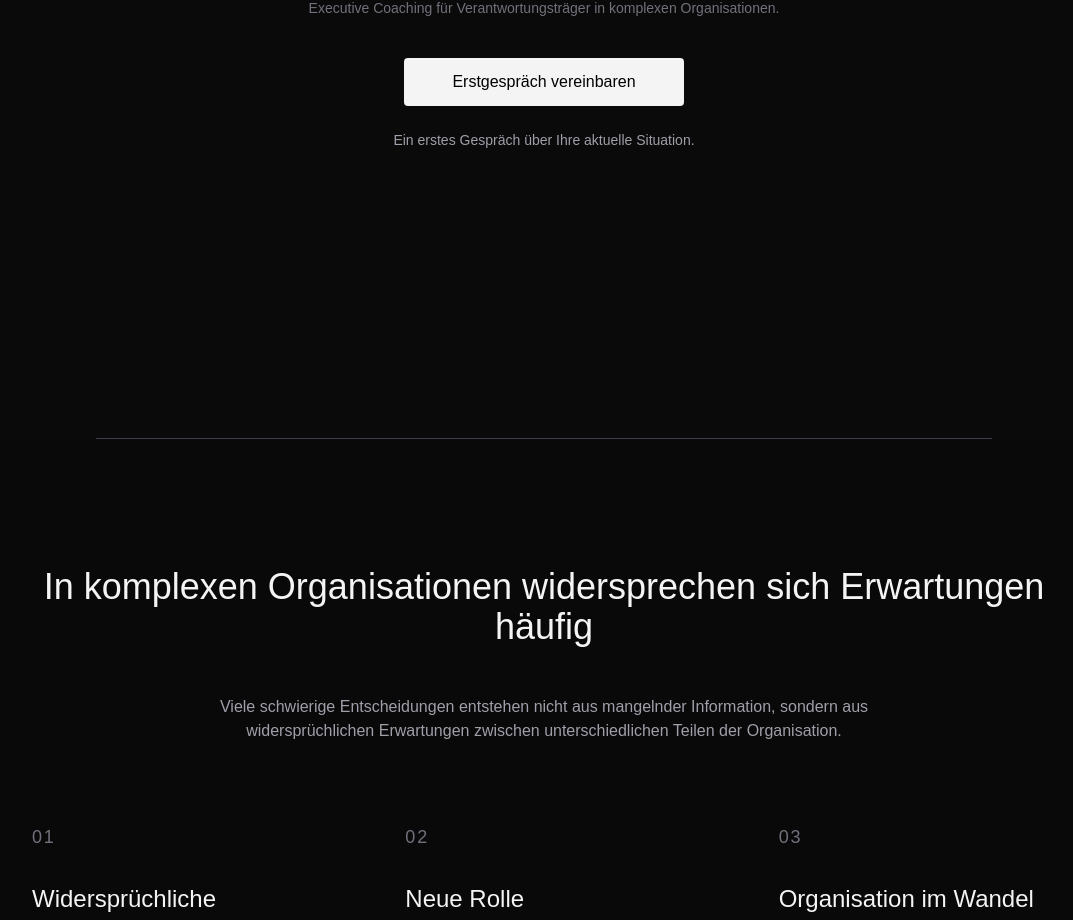
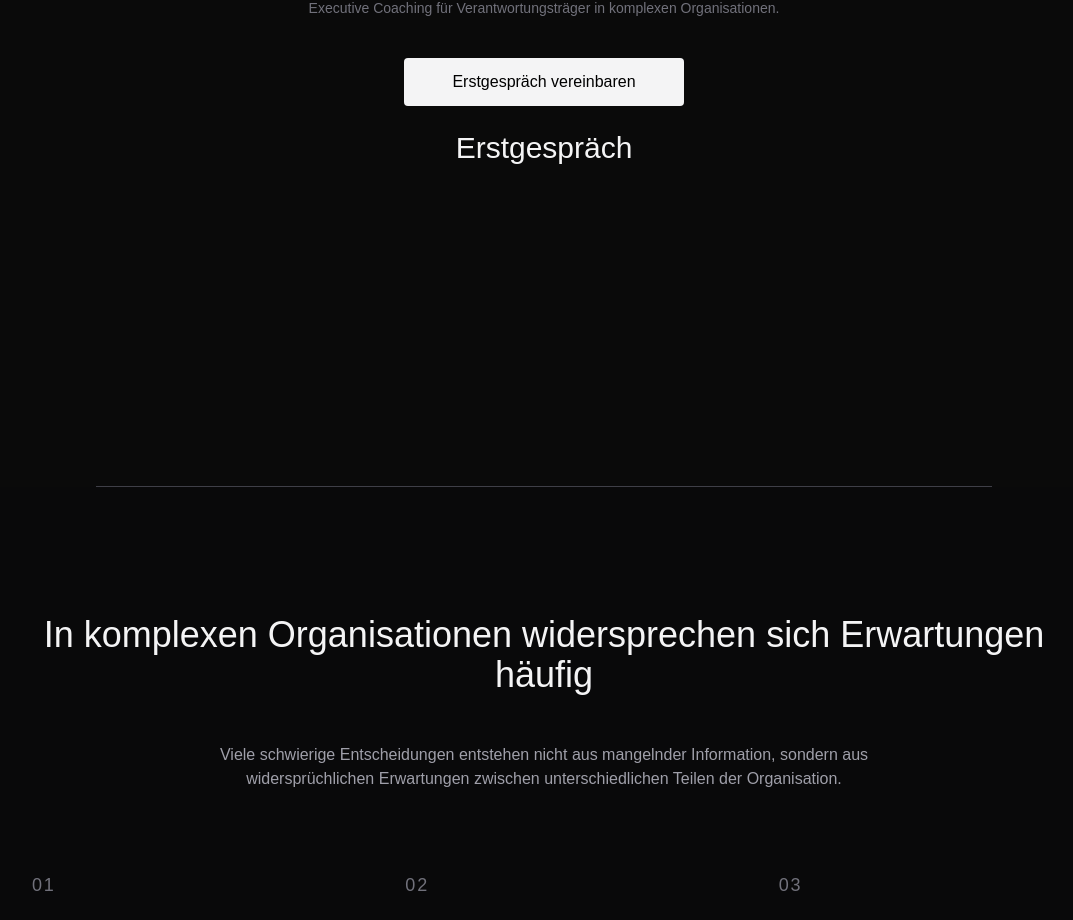
Before and after one commit to wolfgangtietz/coaching-landing, a Next.js app: page / in a window 1280 px wide. Shown: the part 778-1698 px from the top of the page, without its empty margins (96-1169 px from the left). Built offline with nearby package versions, Linux system fonts and the light colour scheme.

Commit message:
Simplify booking section headline

```diff
--- a/app/page.tsx
+++ b/app/page.tsx
@@ -74,9 +74,9 @@ wo Erwartungen sich widersprechen.
   >
     Erstgespräch vereinbaren
   </a>
-    <p className="text-zinc-400 text-sm font-light">
-  Ein erstes Gespräch über Ihre aktuelle Situation.
-</p>
+   <h2 className="text-3xl font-light mb-8 text-zinc-100">
+  Erstgespräch
+</h2>
 </div>
 
         </section>
```
